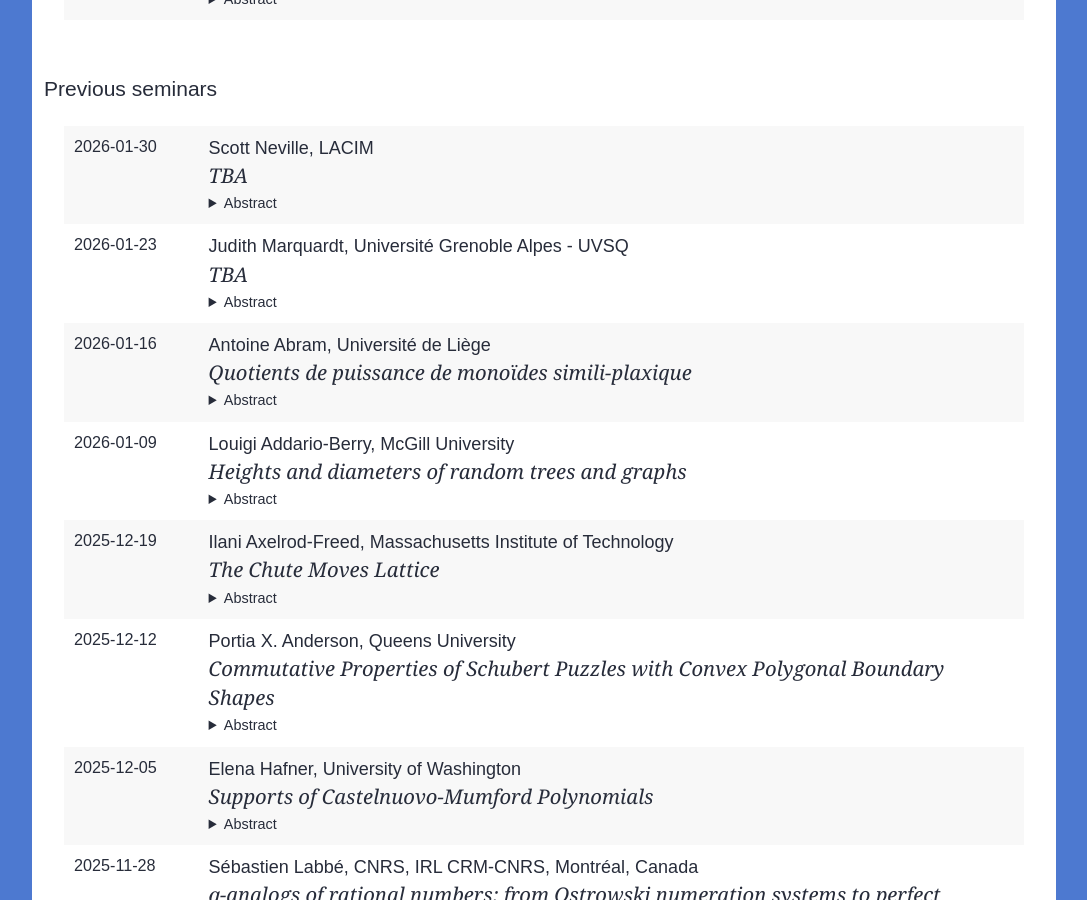
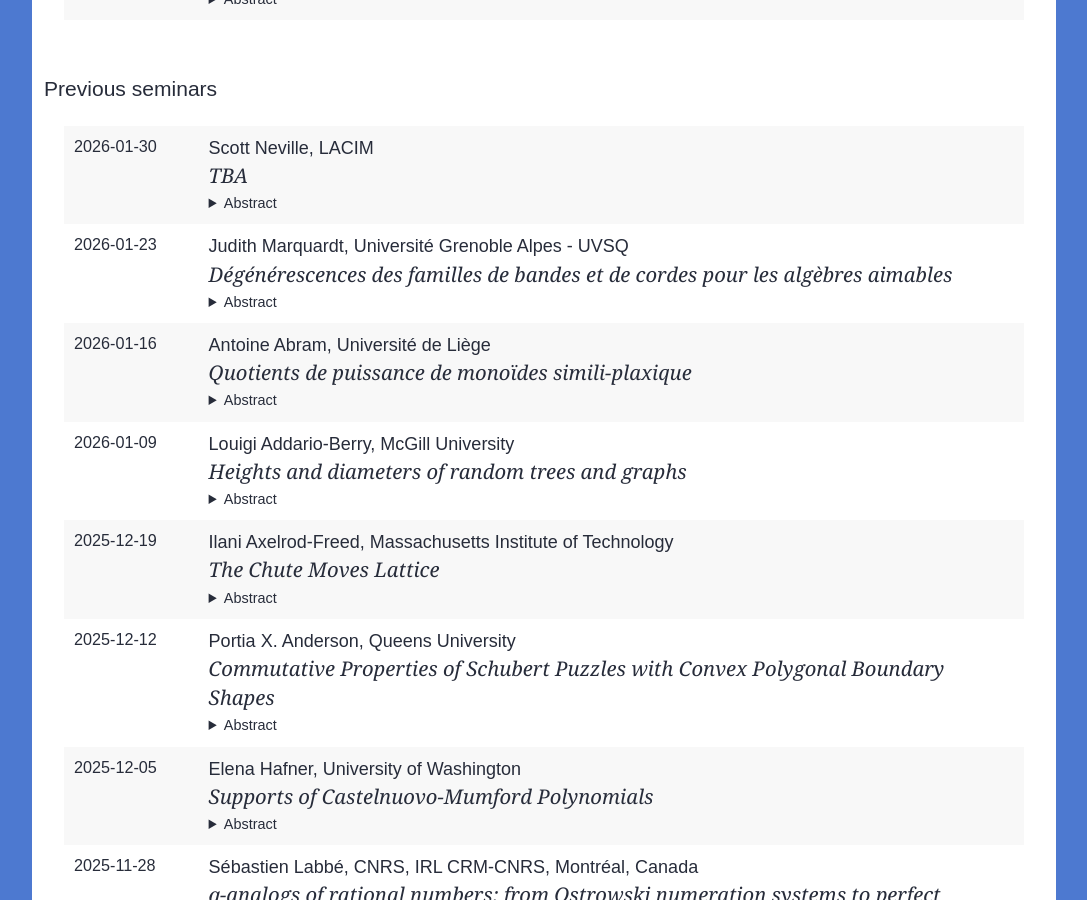
Before and after one commit to lacim-uqam/lacim-uqam.github.io, a Jekyll site: the page built from en/seminar.md, in a window 1280 px wide and 900 px high, scrolled down 1758 px. Shown: the whole window, without its empty margins (96-1183 px from the left). Built offline with Jekyll 4.4.1, drawn with Linux system fonts in a browser that asks for light colours; formulas are drawn with MathJax 3; our own code applies the rules of GitHub Pages for plain Markdown files; some of the changed lines change nothing that is shown.

Commit message:
add Judith's title and abstract

```diff
--- a/_data/lacim-seminar.yml
+++ b/_data/lacim-seminar.yml
@@ -60,9 +60,28 @@
 
 - speaker: Judith Marquardt
   affiliation: Université Grenoble Alpes - UVSQ
-  title: TBA
+  title: Dégénérescences des familles de bandes et de cordes pour les algèbres aimables
   date: 2026-01-23
   abstract: >
+    Soit $A$ une algèbre aimable. Elle est donnée par un carquois (graphe
+    orienté) et des $0$-relations (chemins orientés non admissibles). Les
+    représentations indécomposables de $A$ sont déterminées par la combinatoire
+    des cordes et des bandes (chemins non orientés sur le carquois). Donc
+    chaque représentation admet un diagramme, une famille de chemins qui la
+    décrit. On considère la variété de représentations d’une certaine
+    dimension. Cette variété admet une action de groupe tel que les orbites
+    sont les classes d’isomorphisme de représentations. On veut considérer
+    l’union de ces orbites dépendant des diagrammes sous-jacents. On montre que
+    ces unions sont totalement déterminées par les dimensions de certains
+    espaces d’homomorphismes. Si on ferme ces unions, on peut considérer
+    l’ordre partiel d’inclusion, appelé dégénérescence. On montre que certain
+    de ces dégénérescences sont induites par la combinatoire des cordes et des
+    bandes, comme ce qu'on appelle le baiser des diagrammes de cordes et de
+    bandes.
+
+    Cet exposé sera en anglais. Des questions en français sont bienvenues. On
+    travaillera avec un exemple courant pour expliquer les notions ci-dessus et
+    présentera certains des posets qui apparaissent.
 
 - speaker: Antoine Abram
   affiliation: Université de Liège
```
